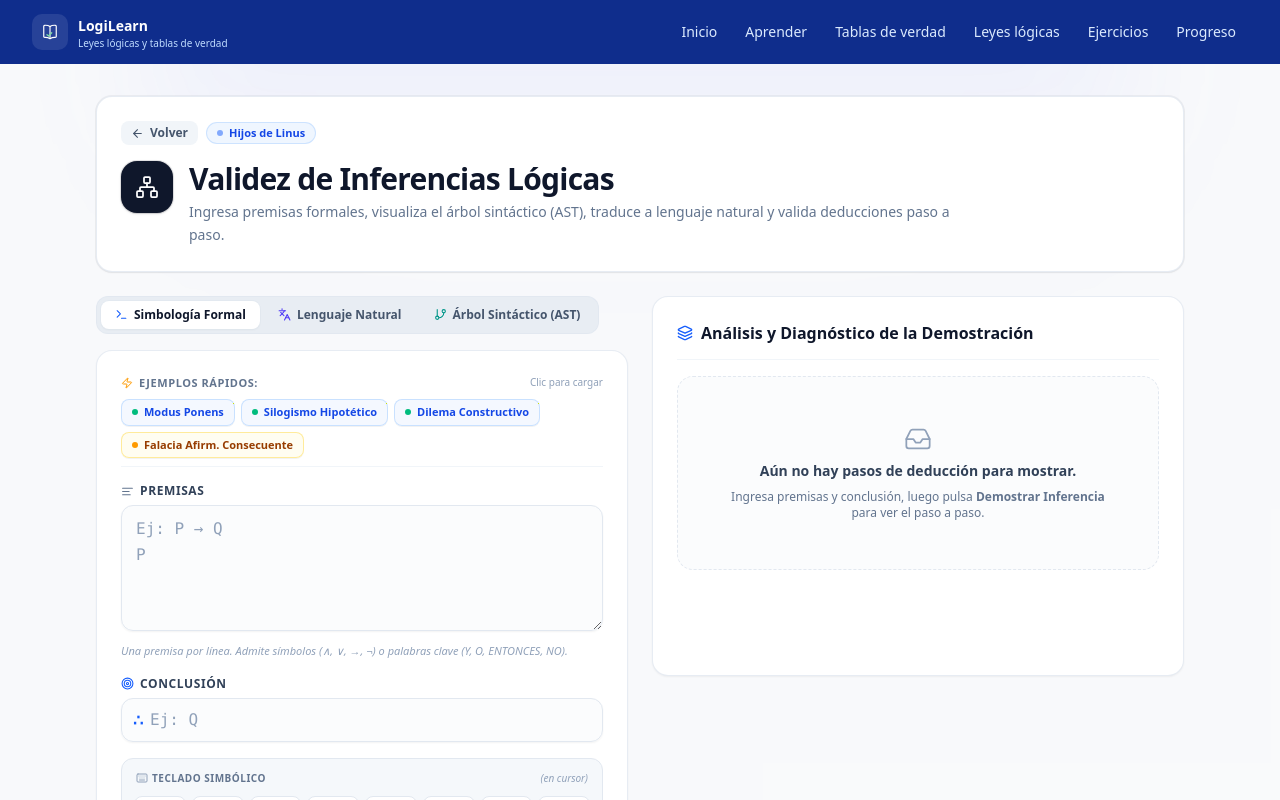
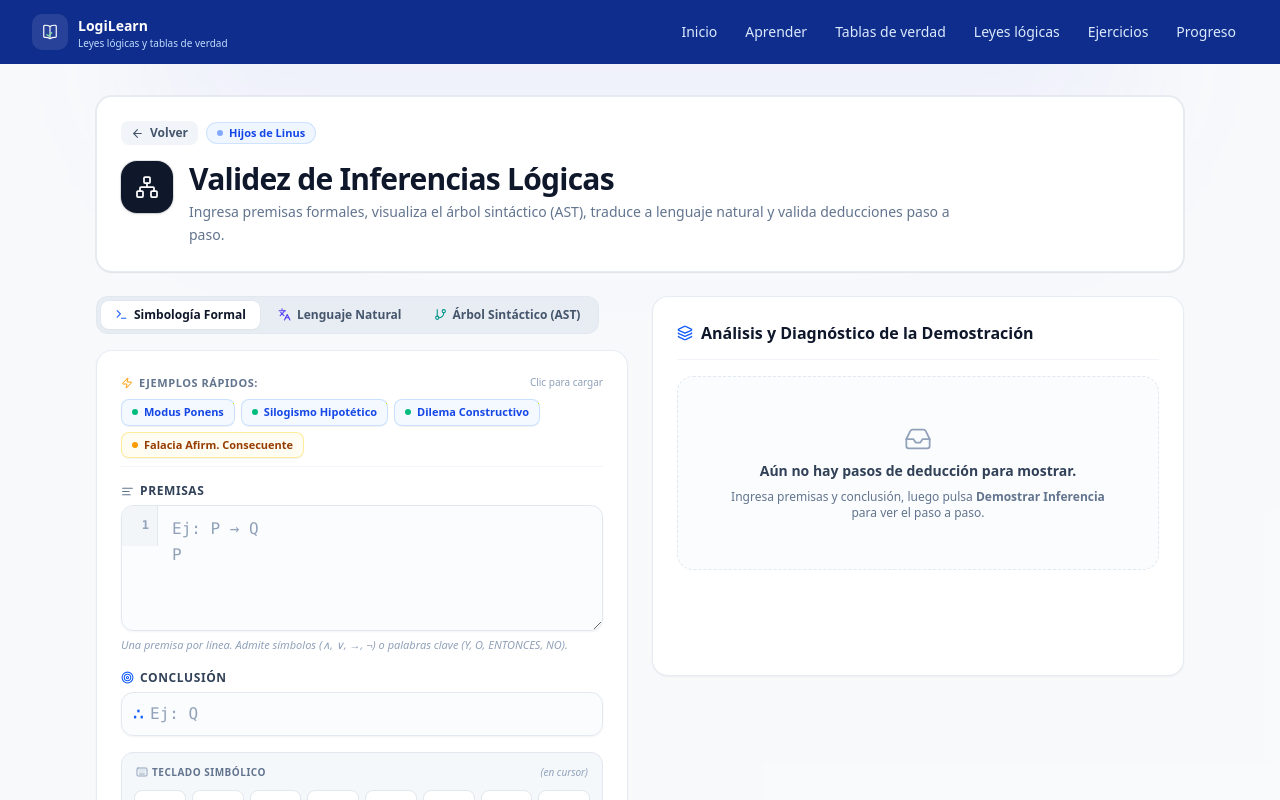
Before and after one commit to EnriDiazCayaca/logica_simbolica_global, a Vue app: page /inferencias in a window 1280 px wide. Shown: the top 800 px of the page. Built offline with nearby package versions, Linux system fonts and the light colour scheme.

Commit message:
feat: numerar cada premisa en el campo de entrada

```diff
--- a/src/components/inferencias/FormularioInferencia.vue
+++ b/src/components/inferencias/FormularioInferencia.vue
@@ -52,6 +52,15 @@ watch(
 
 const isFormEmpty = computed(() => {
   return premisasText.value.trim() === '' || conclusionText.value.trim() === ''
+})
+
+// Número de líneas de premisas activas (se muestran en la gutiera numerada)
+const totalLineasPremisas = computed(() => {
+  const lineas = premisasText.value.split('\n')
+  return lineas.length
+})
+const lineasPremisas = computed<number[]>(() => {
+  return Array.from({ length: totalLineasPremisas.value }, (_, i) => i + 1)
 })
 
 // Emitir cambios para sincronizar con el traductor de lenguaje natural
@@ -324,6 +333,15 @@ const handleSubmit = () => {
           Limpiar campos
         </button>
       </div>
+      <div class="flex items-start rounded-xl border border-slate-200 bg-slate-50/50 focus-within:border-blue-600 focus-within:ring-4 focus-within:ring-blue-500/10 focus-within:bg-white transition-all shadow-xs overflow-hidden">
+        <!-- Gutter numerado: muestra el número de cada premisa -->
+        <div
+          aria-hidden="true"
+          class="select-none border-r border-slate-200 bg-slate-100/80 py-2.5 text-right pr-2 pl-2.5 text-xs font-mono text-slate-400 font-semibold leading-relaxed whitespace-pre"
+          style="min-width: 2.25rem;"
+        >
+          <div v-for="n in lineasPremisas" :key="n">{{ n }}</div>
+        </div>
         <textarea
           id="premisas"
           ref="premisasRef"
@@ -335,8 +353,9 @@ const handleSubmit = () => {
           rows="4"
           :disabled="isLoading"
           placeholder="Ej: P → Q&#10;P"
-        class="w-full font-mono text-sm sm:text-base rounded-xl border border-slate-200 px-3.5 py-2.5 placeholder-slate-400 focus:border-blue-600 focus:outline-none focus:ring-4 focus:ring-blue-500/10 disabled:opacity-50 disabled:cursor-not-allowed bg-slate-50/50 hover:bg-slate-50 focus:bg-white transition-all shadow-xs leading-relaxed"
+          class="w-full font-mono text-sm sm:text-base bg-transparent px-3.5 py-2.5 placeholder-slate-400 focus:outline-none disabled:opacity-50 disabled:cursor-not-allowed leading-relaxed resize-y"
         ></textarea>
+      </div>
       <p class="text-[11px] text-slate-400 italic">Una premisa por línea. Admite símbolos (∧, ∨, →, ¬) o palabras clave (Y, O, ENTONCES, NO).</p>
     </div>
 
```
Lines whose indentation alone changed are shown as unchanged.
